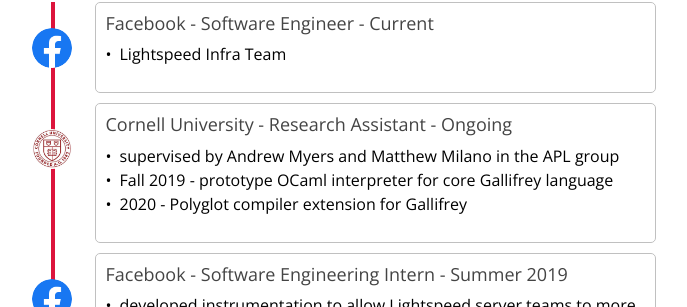
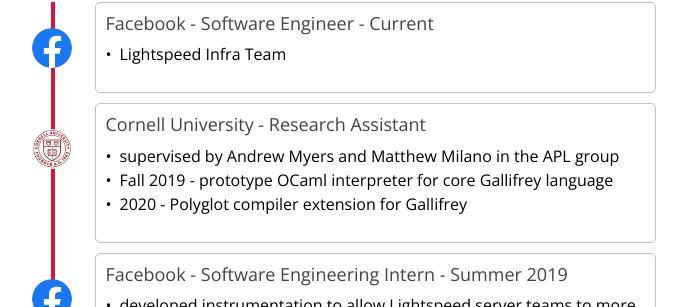
Before and after one commit to yangdanny97/yangdanny97.github.io, a Jekyll site: the page built from experience/index.html, in a window 1280 px wide. Shown: the part 230-537 px from the top of the page, without its empty margins (282-969 px from the left). Built offline with Jekyll 4.4.1, drawn with Linux system fonts in a browser that asks for light colours.

Commit message:
update exp

```diff
--- a/experience/index.html
+++ b/experience/index.html
@@ -53,7 +53,7 @@
 				</ul>
 			</div>
 			<div class="timeline-item cornell">
-				<h4>Cornell University - Research Assistant - Ongoing</h4>
+				<h4>Cornell University - Research Assistant</h4>
 				<ul>
 					<li>supervised by Andrew Myers and Matthew Milano in the APL group
 					</li>
```
